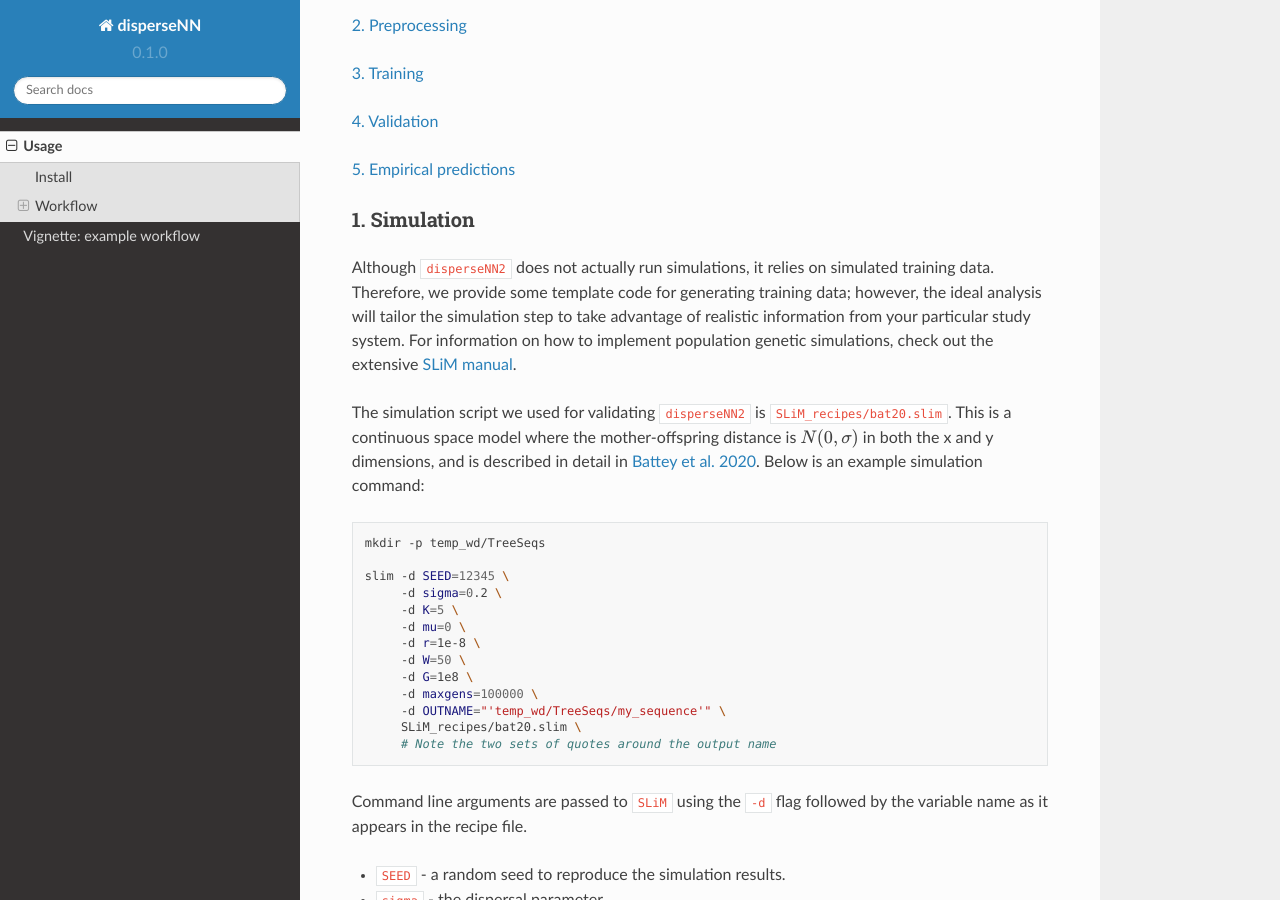
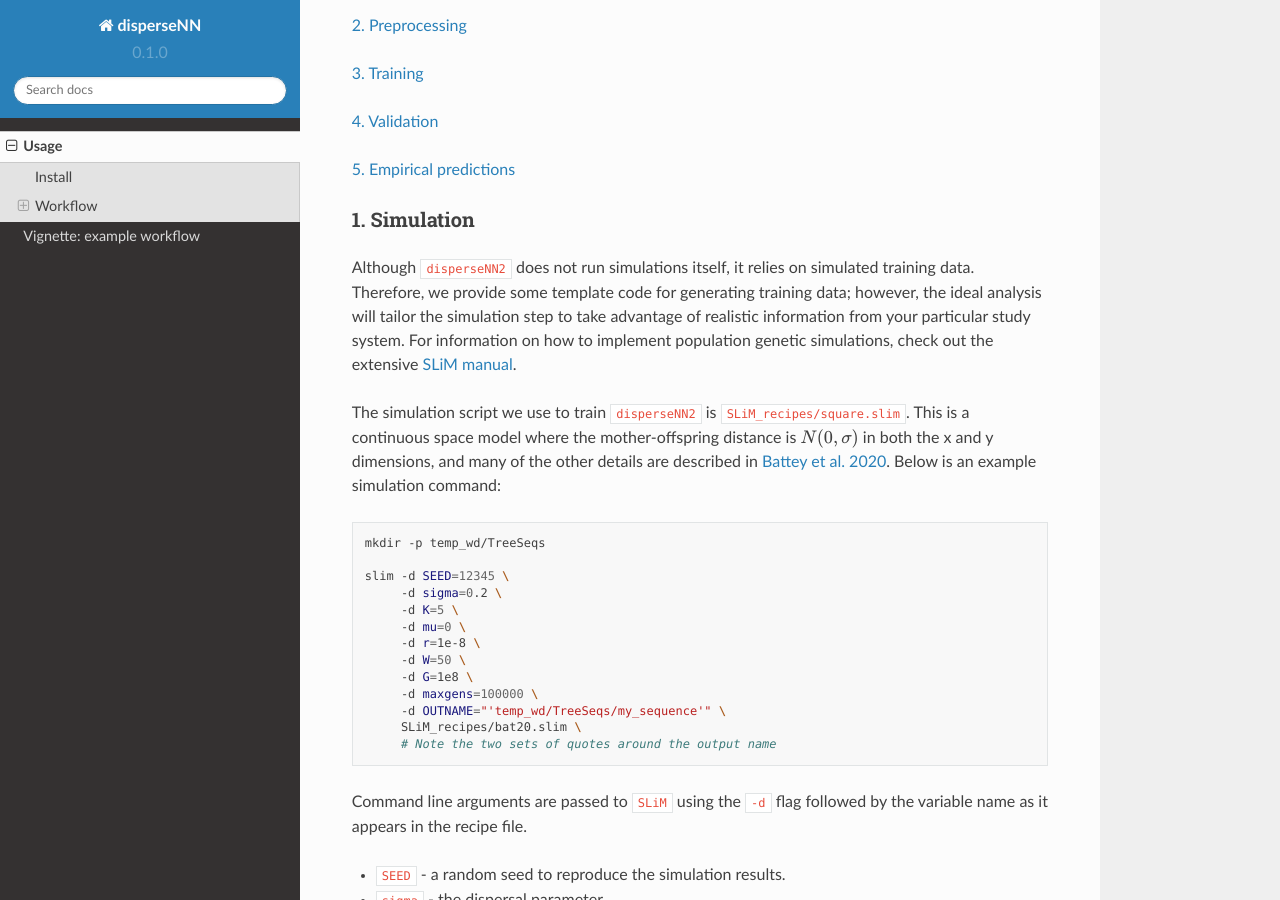
Before and after one commit to kr-colab/disperseNN2, a Sphinx documentation site: the page built from docs/source/usage.rst, in a window 1280 px wide and 900 px high, scrolled down 543 px. Built offline with Sphinx 7.4.7 and the Read the Docs theme 2.0.0, drawn with Linux system fonts in a browser that asks for light colours; some of the changed text lies outside the part shown.

Commit message:
using other recipie, no more edge

```diff
--- a/docs/source/index.rst
+++ b/docs/source/index.rst
@@ -1,10 +1,11 @@
 Welcome to disperseNN2 documentation!
 =====================================
 
-**disperseNN2** is a deep learning framework for the analysis of
+``disperseNN2`` is a deep learning framework for the analysis of
 dispersal from population genetic data. See Smith et al. (2022)
 
 Check out the :doc:`usage` section for further information, including how to :ref:`install` the project.
+And check out the :doc:`vignette` section to see complete application of ``disperseNN2``.
 
 .. note::
 
--- a/docs/source/usage.rst
+++ b/docs/source/usage.rst
@@ -53,9 +53,9 @@ A typical ``disperseNN2`` workflow involves five steps:
 1. Simulation
 *************
 
-Although ``disperseNN2`` does not actually run simulations, it relies on simulated training data. Therefore, we provide some template code for generating training data; however, the ideal analysis will tailor the simulation step to take advantage of realistic information from your particular study system. For information on how to implement population genetic simulations, check out the extensive `SLiM manual <http://benhaller.com/slim/SLiM_Manual.pdf>`_.
+Although ``disperseNN2`` does not run simulations itself, it relies on simulated training data. Therefore, we provide some template code for generating training data; however, the ideal analysis will tailor the simulation step to take advantage of realistic information from your particular study system. For information on how to implement population genetic simulations, check out the extensive `SLiM manual <http://benhaller.com/slim/SLiM_Manual.pdf>`_.
 
-The simulation script we used for validating ``disperseNN2`` is ``SLiM_recipes/bat20.slim``. This is a continuous space model where the mother-offspring distance is :math:`N(0,\sigma)` in both the x and y dimensions, and is described in detail in `Battey et al. 2020 <https://doi.org/10.1534/genetics.120.303143>`_. Below is an example simulation command:
+The simulation script we use to train ``disperseNN2`` is ``SLiM_recipes/square.slim``. This is a continuous space model where the mother-offspring distance is :math:`N(0,\sigma)` in both the x and y dimensions, and many of the other details are described in `Battey et al. 2020 <https://doi.org/10.1534/genetics.120.303143>`_. Below is an example simulation command:
 
 .. code-block:: bash
 
@@ -140,7 +139,6 @@ A basic preprocessing command looks like:
 - ``--num_snps``: the number of SNPs to use as input for the CNN
 - ``--n``: sample size
 - ``--seed``: random number seed
-- ``--edge_width``: width of habitat edge to avoid sampling from
 - ``--tree_list Examples/tree_list1.txt``: list of filepaths to the tree sequences
 - ``--target_list Examples/target_list1.txt``: list of filepaths to .txt files with the target values
 
--- a/docs/source/vignette.rst
+++ b/docs/source/vignette.rst
@@ -107,16 +107,13 @@ We will take 10 repeated samples from each tree sequences, to get a total of 1,0
 				 --num_snps 25000 \
 				 --n 14 \
 				 --seed $i \
-				 --edge_width 3 \
 				 --tree_list temp_wd/vignette/tree_list.txt \
 				 --target_list temp_wd/vignette/target_list.txt" \
 		    >> temp_wd/vignette/preprocess_commands.txt
 		done
 		parallel -j $num_threads < temp_wd/vignette/preprocess_commands.txt
 
-.. note::
 
-   Here we chose to sample away from the habitat edges by 3km. This is because the simulation model artifically reduces survival probability near the edges, within distance :math:`\sigma`, roughly. Since the largest :math:`\sigma` we explored is 3, we simply cropped away this width from each edge.
 
 
 
```
Also changed, not shown: other parts of docs/source/usage.rst (+0 -1 lines).
